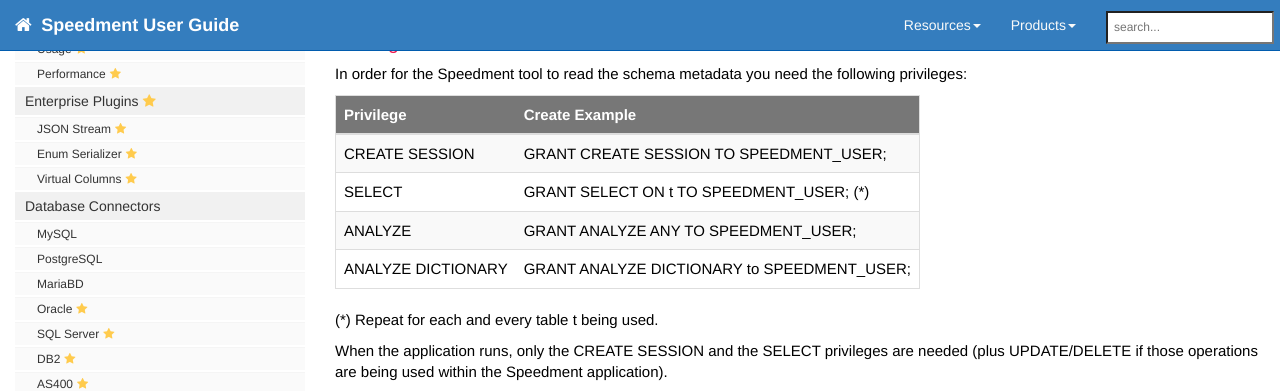
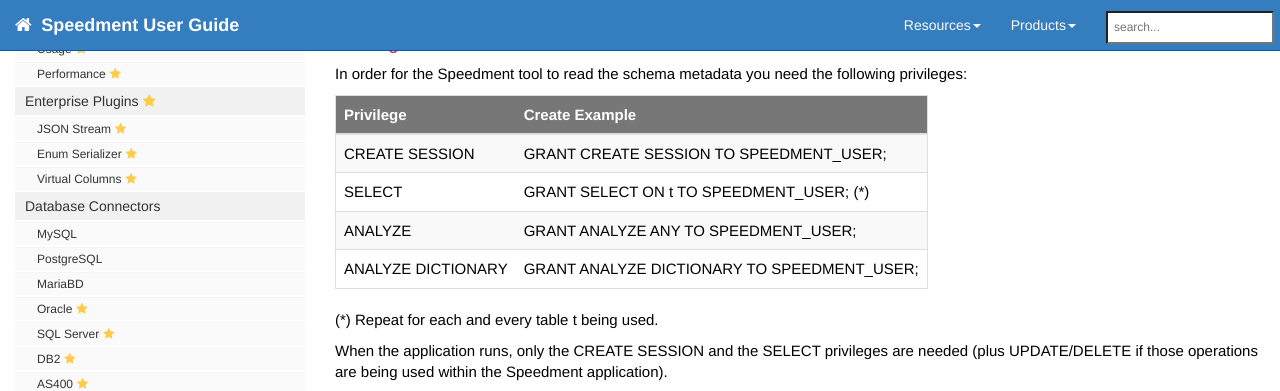
Before and after one commit to speedment/speedment-doc, a Jekyll site: the page built from pages/connectors.md, in a window 1280 px wide and 900 px high, scrolled down 2227 px. Shown: the top 391 px of the window. Built offline with Jekyll 4.4.1, drawn with Linux system fonts in a browser that asks for light colours; nearby versions of some CDN libraries; comment, search, counter and statistics services are not loaded.

Commit message:
Fix typy

```diff
--- a/pages/connectors.md
+++ b/pages/connectors.md
@@ -103,7 +103,7 @@
 | CREATE SESSION     | GRANT CREATE SESSION TO SPEEDMENT_USER;
 | SELECT             | GRANT SELECT ON t TO SPEEDMENT_USER; (*)
 | ANALYZE            | GRANT ANALYZE ANY TO SPEEDMENT_USER;
-| ANALYZE DICTIONARY | GRANT ANALYZE DICTIONARY to SPEEDMENT_USER;
+| ANALYZE DICTIONARY | GRANT ANALYZE DICTIONARY TO SPEEDMENT_USER;
 
 (*) Repeat for each and every table t being used.
 
```
